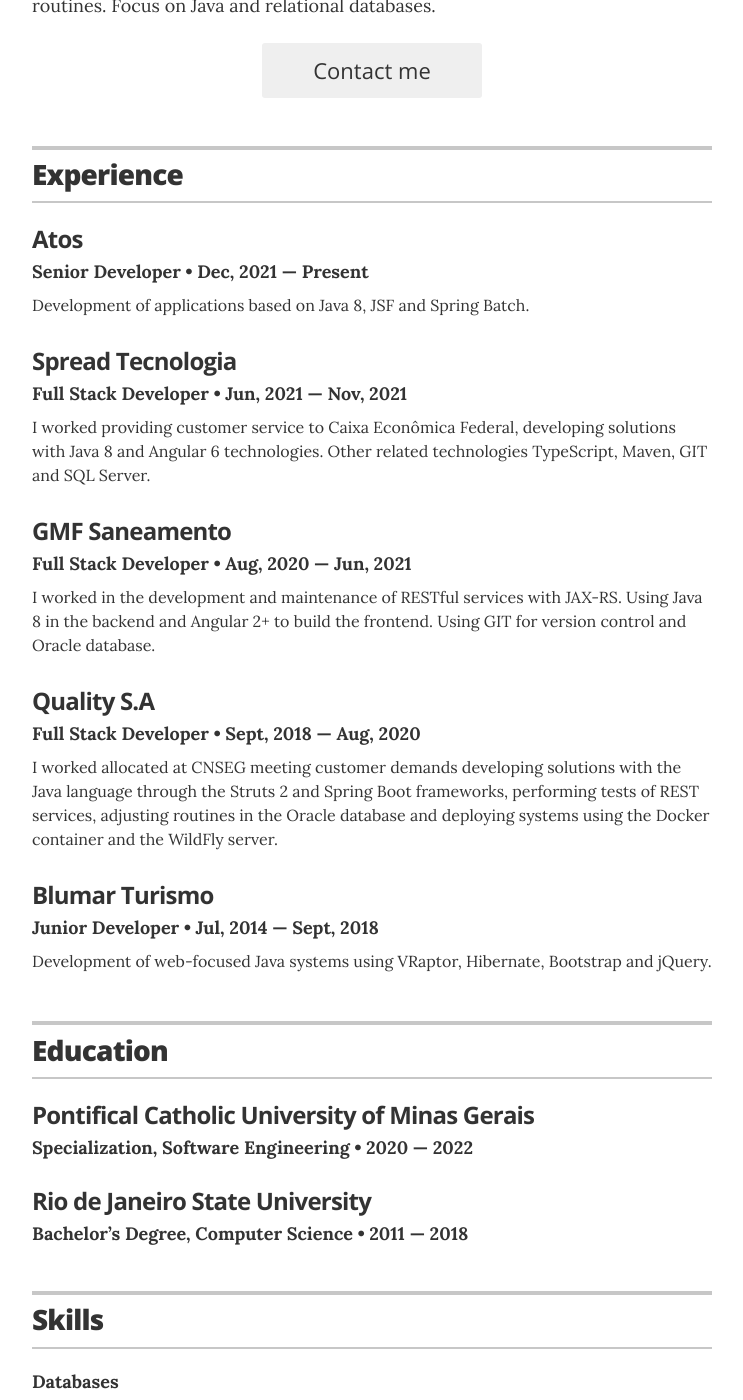
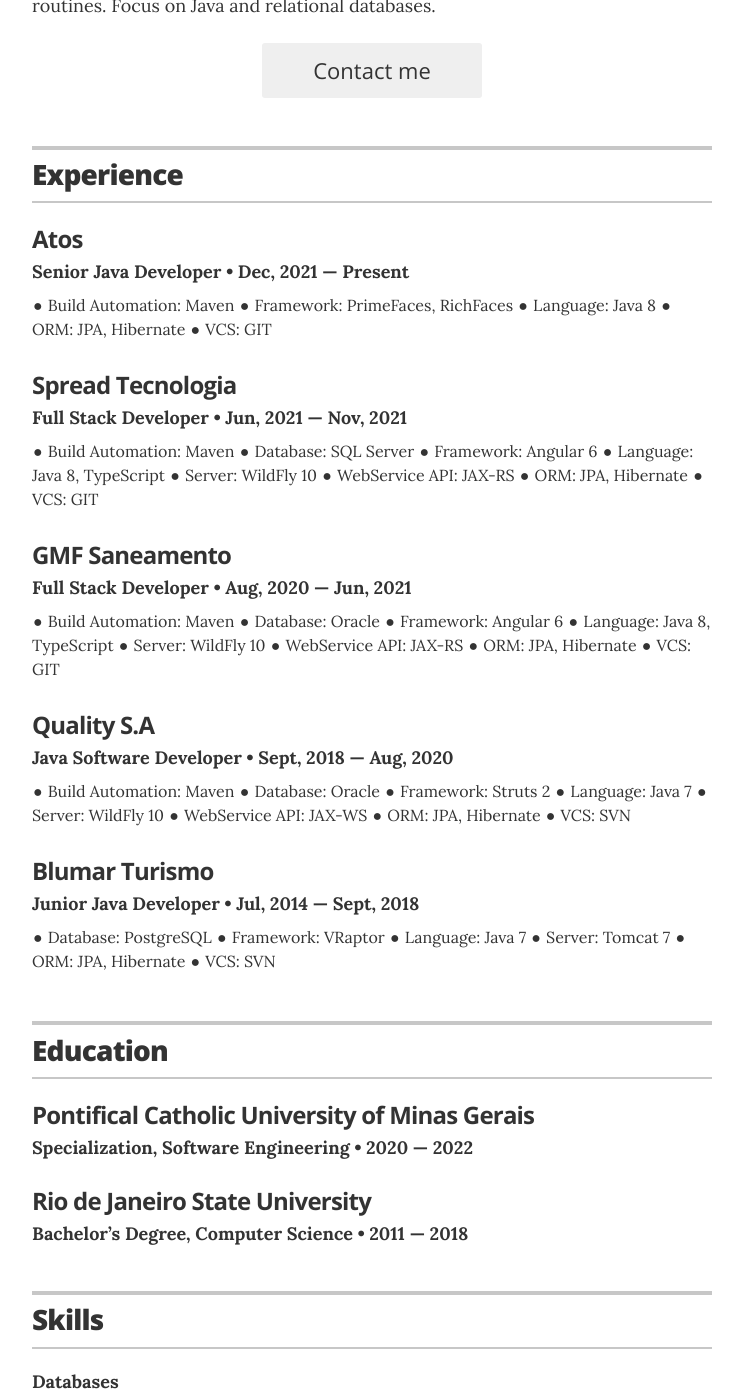
Before and after one commit to pedrobezerradev/pedrobezerradev.github.io, a Jekyll site: the page built from index.html, in a window 1280 px wide and 1400 px high, scrolled down 348 px. Shown: the whole window, without its empty margins (268-1011 px from the left). Built offline with Jekyll 4.4.1, drawn with Linux system fonts in a browser that asks for light colours; some of the changed text lies outside the part shown.

Commit message:
atualizando experiência e título

```diff
--- a/_config.yml
+++ b/_config.yml
@@ -11,7 +11,7 @@
 # Resume settings
 resume_avatar:                  "true"
 resume_name:                    "Pedro Bezerra"
-resume_title:                   "Senior Developer"
+resume_title:                   "Senior Software Developer"
 
 # used for the contact button in _layouts/resume.html
 resume_contact_email:           "pedroegbezerra@gmail.com"
--- a/_data/experience.yml
+++ b/_data/experience.yml
@@ -1,31 +1,67 @@
 # Jobs
 
-# Senior Developer
+# Senior Java Developer
 - company: Atos
-  position: Senior Developer
+  position: Senior Java Developer
   duration: Dec, 2021 &mdash; Present
-  summary: Development of applications based on Java 8, JSF and Spring Batch.
+  summary:
+   '● Build Automation: Maven
+    ● Framework: PrimeFaces, RichFaces
+    ● Language: Java 8
+    ● ORM: JPA, Hibernate
+    ● VCS: GIT'
+
 
 # Full Stack Developer
 - company: Spread Tecnologia
   position: Full Stack Developer
   duration: Jun, 2021 &mdash; Nov, 2021
-  summary: I worked providing customer service to Caixa Econômica Federal, developing solutions with Java 8 and Angular 6 technologies. Other related technologies TypeScript, Maven, GIT and SQL Server.
+  summary:
+   '● Build Automation: Maven
+    ● Database: SQL Server
+    ● Framework: Angular 6
+    ● Language: Java 8, TypeScript
+    ● Server: WildFly 10
+    ● WebService API: JAX-RS
+    ● ORM: JPA, Hibernate
+    ● VCS: GIT'
 
 # Full Stack Developer
 - company: GMF Saneamento
   position: Full Stack Developer
   duration: Aug, 2020 &mdash; Jun, 2021
-  summary: I worked in the development and maintenance of RESTful services with JAX-RS. Using Java 8 in the backend and Angular 2+ to build the frontend. Using GIT for version control and Oracle database.
+  summary:
+   '● Build Automation: Maven
+    ● Database: Oracle
+    ● Framework: Angular 6
+    ● Language: Java 8, TypeScript
+    ● Server: WildFly 10
+    ● WebService API: JAX-RS
+    ● ORM: JPA, Hibernate
+    ● VCS: GIT'
 
-# Full Stack Developer
+# Java Software Developer
 - company: Quality S.A
-  position: Full Stack Developer
+  position: Java Software Developer
   duration: Sept, 2018 &mdash; Aug, 2020
-  summary: I worked allocated at CNSEG meeting customer demands developing solutions with the Java language through the Struts 2 and Spring Boot frameworks, performing tests of REST services, adjusting routines in the Oracle database and deploying systems using the Docker container and the WildFly server.
+  summary:
+   '● Build Automation: Maven
+    ● Database: Oracle
+    ● Framework: Struts 2
+    ● Language: Java 7
+    ● Server: WildFly 10
+    ● WebService API: JAX-WS
+    ● ORM: JPA, Hibernate
+    ● VCS: SVN'
 
-# Junior Developer
+# Junior Java Developer
 - company: Blumar Turismo
-  position: Junior Developer
+  position: Junior Java Developer
   duration:  Jul, 2014 &mdash; Sept, 2018
-  summary: Development of web-focused Java systems using VRaptor, Hibernate, Bootstrap and jQuery.
+  summary:
+   '● Database: PostgreSQL
+    ● Framework: VRaptor
+    ● Language: Java 7
+    ● Server: Tomcat 7
+    ● ORM: JPA, Hibernate
+    ● VCS: SVN'
--- a/_data/skills.yml
+++ b/_data/skills.yml
@@ -4,7 +4,7 @@
 
 # Frameworks
 - skill: Frameworks
-  description: Angular 6, Richfaces, Primefaces.
+  description: Angular 6, RichFaces, PrimeFaces.
 
 # Languages
 - skill: Languages
```
